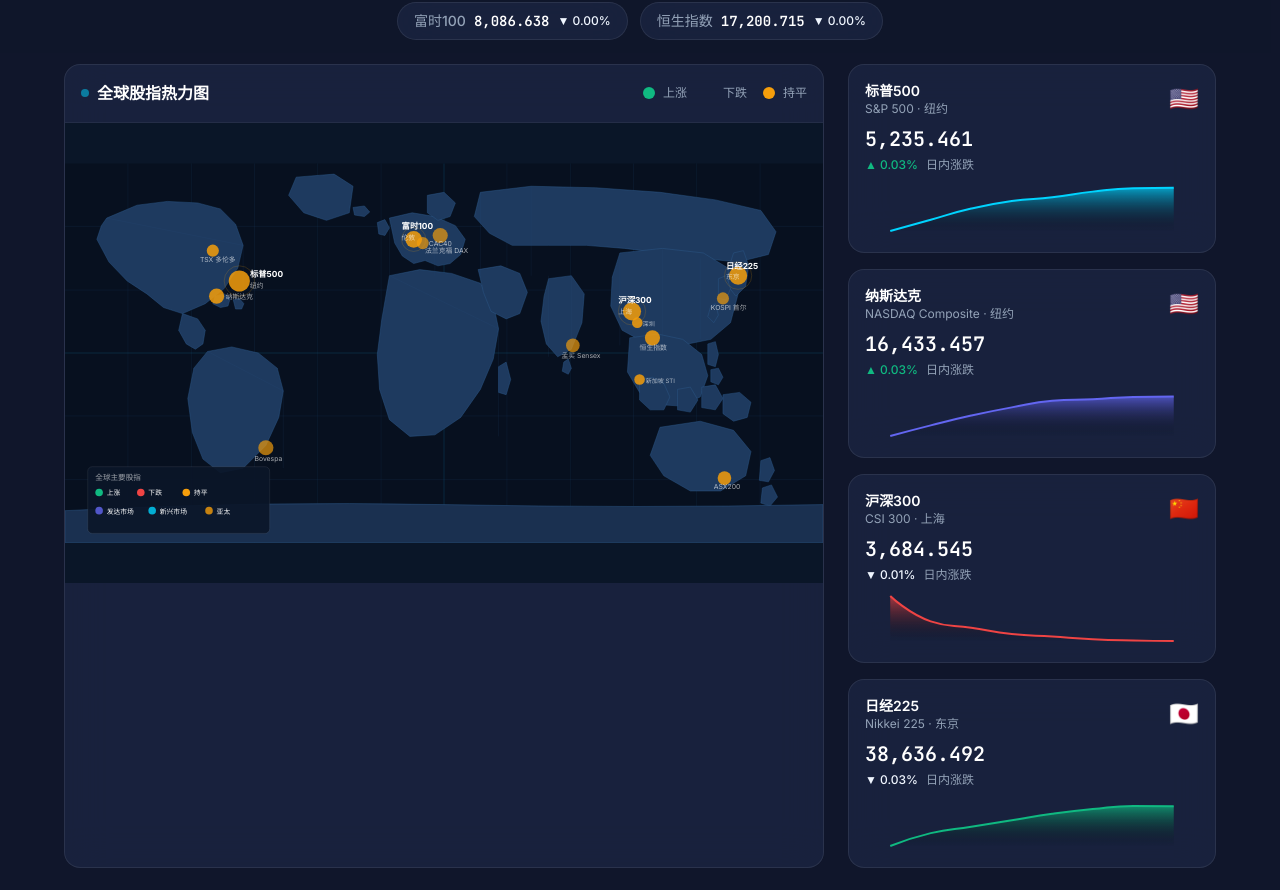
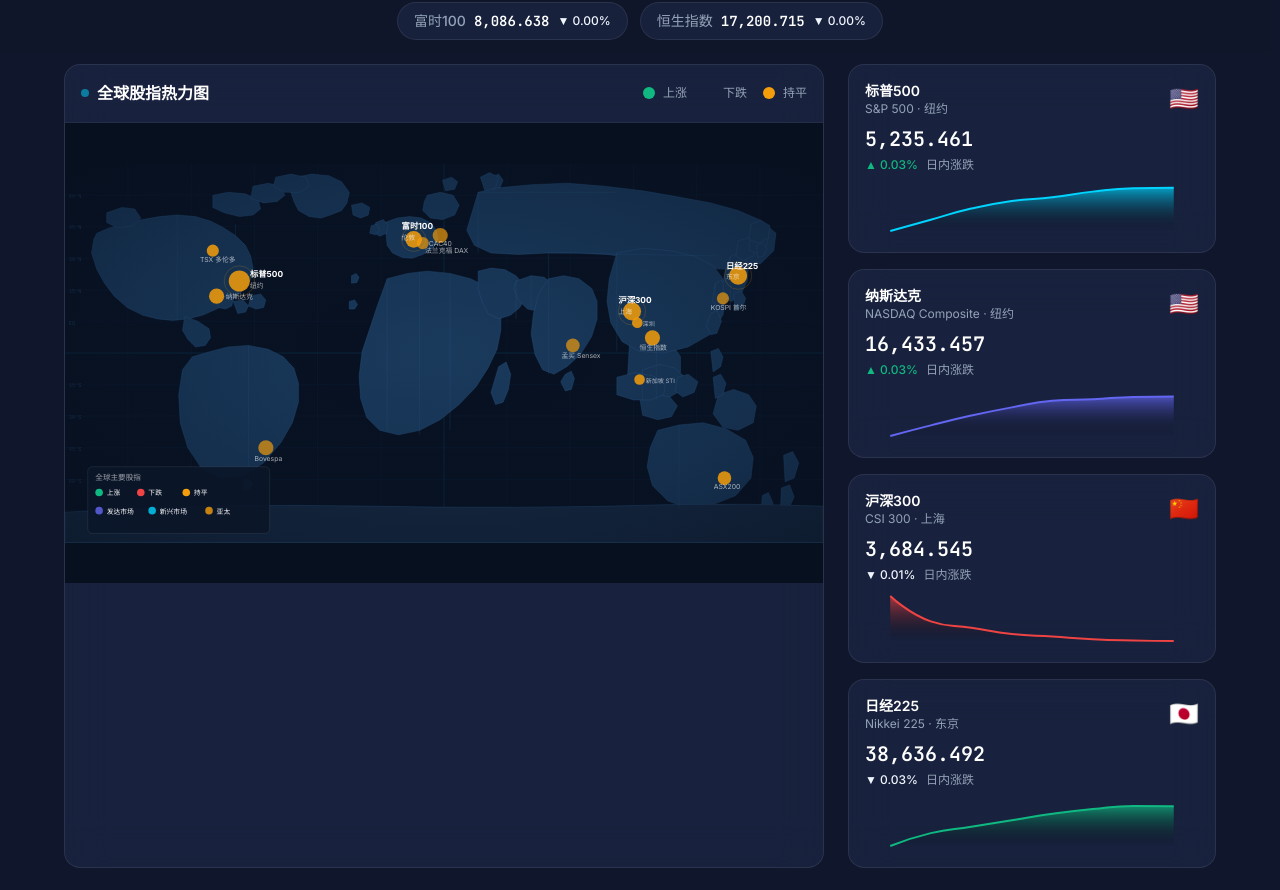
Before and after one commit to Alexbaoyc/nuevostec-web, a Nuxt app: page / in a window 1280 px wide. Shown: the part 4520-5410 px from the top of the page. Built offline with nearby package versions, Linux system fonts and the light colour scheme.

Commit message:
feat: 完善世界地图背景，增加详细大陆轮廓、经纬网格、国家边界线

```diff
--- a/components/TradeMap.vue
+++ b/components/TradeMap.vue
@@ -40,83 +40,148 @@
               <span class="w-3 h-3 rounded-full bg-[#F59E0B] inline-block ml-2"></span> 持平
             </div>
           </div>
-          <div class="relative bg-[#0a1628]">
+          <div class="relative bg-[#07101f]">
             <svg viewBox="0 0 1000 500" class="w-full h-[380px] lg:h-[460px]" xmlns="http://www.w3.org/2000/svg">
-              <!-- Ocean base -->
               <rect width="1000" height="500" fill="#07101f"/>
-              <!-- Ocean grid (latitude/longitude lines) -->
-              <g stroke="rgba(30,58,95,0.5)" stroke-width="0.5" fill="none">
-                <line x1="0" y1="83" x2="1000" y2="83"/><line x1="0" y1="167" x2="1000" y2="167"/><line x1="0" y1="250" x2="1000" y2="250"/><line x1="0" y1="333" x2="1000" y2="333"/><line x1="0" y1="417" x2="1000" y2="417"/>
+              <!-- Ocean grid (lat/lon lines every 30 degrees) -->
+              <g stroke="rgba(30,58,95,0.4)" stroke-width="0.5" fill="none">
+                <line x1="0" y1="42" x2="1000" y2="42"/><line x1="0" y1="83" x2="1000" y2="83"/><line x1="0" y1="125" x2="1000" y2="125"/><line x1="0" y1="167" x2="1000" y2="167"/><line x1="0" y1="208" x2="1000" y2="208"/><line x1="0" y1="250" x2="1000" y2="250"/><line x1="0" y1="292" x2="1000" y2="292"/><line x1="0" y1="333" x2="1000" y2="333"/><line x1="0" y1="375" x2="1000" y2="375"/><line x1="0" y1="417" x2="1000" y2="417"/><line x1="0" y1="458" x2="1000" y2="458"/>
                 <line x1="83" y1="0" x2="83" y2="500"/><line x1="167" y1="0" x2="167" y2="500"/><line x1="250" y1="0" x2="250" y2="500"/><line x1="333" y1="0" x2="333" y2="500"/><line x1="417" y1="0" x2="417" y2="500"/><line x1="500" y1="0" x2="500" y2="500"/><line x1="583" y1="0" x2="583" y2="500"/><line x1="667" y1="0" x2="667" y2="500"/><line x1="750" y1="0" x2="750" y2="500"/><line x1="833" y1="0" x2="833" y2="500"/><line x1="917" y1="0" x2="917" y2="500"/>
               </g>
-              <!-- Equator and prime meridian -->
-              <line x1="0" y1="250" x2="1000" y2="250" stroke="rgba(0,212,255,0.15)" stroke-width="0.8"/><line x1="500" y1="0" x2="500" y2="500" stroke="rgba(0,212,255,0.15)" stroke-width="0.8"/>
-              <!-- World Landmasses - proper continent shapes -->
-              <g fill="#1e3a5f" stroke="#2d5a8a" stroke-width="0.6">
-                <!-- Greenland -->
-                <path d="M305,18 L355,14 L380,30 L375,65 L345,75 L315,65 L295,42 Z"/>
-                <!-- North America -->
-                <path d="M55,72 L95,55 L135,50 L175,52 L205,60 L225,80 L235,108 L228,138 L210,165 L185,185 L155,198 L130,190 L108,172 L82,155 L58,130 L42,100 L48,82 Z"/>
-                <!-- Central America -->
-                <path d="M155,198 L175,205 L185,220 L182,238 L172,245 L160,238 L150,220 Z"/>
-                <!-- Caribbean -->
-                <path d="M198,175 L210,172 L218,178 L215,188 L205,190 L195,185 Z M222,180 L230,178 L236,185 L233,192 L225,192 Z"/>
-                <!-- South America -->
-                <path d="M188,248 L220,242 L255,250 L280,270 L288,300 L282,335 L265,372 L235,402 L205,408 L182,390 L168,355 L162,310 L170,270 Z"/>
-                <!-- Europe -->
-                <path d="M428,72 L458,65 L488,70 L515,82 L528,100 L522,120 L508,132 L492,135 L475,128 L460,132 L445,122 L435,105 Z"/>
+              <!-- Equator and Prime Meridian (highlighted) -->
+              <line x1="0" y1="250" x2="1000" y2="250" stroke="rgba(0,212,255,0.12)" stroke-width="1"/><line x1="500" y1="0" x2="500" y2="500" stroke="rgba(0,212,255,0.12)" stroke-width="1"/>
+              <!-- Latitude labels -->
+              <g fill="rgba(45,90,138,0.5)" font-size="7" font-family="monospace">
+                <text x="5" y="45">60°N</text><text x="5" y="87">45°N</text><text x="5" y="129">30°N</text><text x="5" y="171">15°N</text><text x="5" y="213">EQ</text><text x="5" y="295">15°S</text><text x="5" y="337">30°S</text><text x="5" y="379">45°S</text><text x="5" y="421">60°S</text>
+                <text x="85" y="497">90°W</text><text x="252" y="497">45°W</text><text x="420" y="497">0°</text><text x="585" y="497">45°E</text><text x="752" y="497">90°E</text><text x="918" y="497">135°E</text>
+              </g>
+              <!-- World Landmasses - Detailed Equirectangular Projection -->
+              <g fill="#1a3a5c" stroke="#2d5a8a" stroke-width="0.5">
+                <!-- GREENLAND -->
+                <path d="M305,18 L325,14 L348,16 L365,24 L375,38 L372,52 L365,62 L350,68 L338,72 L322,70 L308,62 L302,50 L298,38 Z"/>
+                <!-- ICELAND -->
+                <path d="M378,55 L392,52 L402,58 L400,68 L390,72 L380,68 Z"/>
+                <!-- NORTH AMERICA - Detailed coastal shape -->
+                <path d="M42,92 L58,85 L78,80 L102,74 L125,70 L148,68 L172,70 L192,76 L208,84 L225,95 L238,108 L245,122 L248,138 L244,155 L232,170 L218,182 L200,192 L182,200 L162,205 L142,207 L122,205 L102,200 L82,190 L65,175 L52,158 L42,140 L35,118 L38,100 Z"/>
+                <!-- CANADA Arctic Archipelago -->
+                <path d="M195,42 L215,38 L238,40 L255,48 L258,60 L248,68 L230,70 L210,65 L195,58 Z"/>
+                <path d="M248,30 L268,26 L285,30 L290,42 L280,50 L262,52 L245,46 Z"/>
+                <path d="M278,18 L298,14 L318,18 L322,30 L310,38 L290,38 L275,30 Z"/>
+                <!-- CENTRAL AMERICA & CARIBBEAN -->
+                <path d="M158,202 L175,208 L190,218 L192,230 L185,240 L172,242 L162,232 L155,220 Z"/>
+                <path d="M198,178 L212,175 L222,180 L220,188 L212,192 L202,190 Z"/>
+                <path d="M222,182 L235,180 L242,188 L238,196 L228,198 Z"/>
+                <path d="M245,175 L258,172 L265,180 L262,190 L252,192 L242,188 Z"/>
+                <!-- SOUTH AMERICA -->
+                <path d="M192,248 L215,242 L242,240 L268,245 L288,255 L302,270 L308,290 L308,315 L300,342 L285,368 L262,395 L235,412 L205,415 L180,402 L162,375 L152,342 L150,305 L155,272 L168,255 Z"/>
+                <!-- FALKLAND ISLANDS -->
+                <path d="M235,418 L242,415 L248,422 L244,430 L235,432 Z"/>
+                <!-- EUROPE - Detailed peninsulae and bays -->
+                <path d="M422,78 L438,72 L455,70 L470,72 L482,78 L490,88 L492,100 L485,112 L472,120 L458,125 L445,124 L432,118 L425,108 Z"/>
                 <!-- British Isles -->
-                <path d="M412,78 L422,74 L428,85 L422,95 L414,93 Z"/>
+                <path d="M410,78 L420,74 L426,82 L424,92 L415,96 L406,90 Z"/>
+                <path d="M404,82 L412,80 L415,88 L410,94 L402,92 Z"/>
                 <!-- Scandinavia -->
-                <path d="M478,42 L500,38 L515,52 L508,70 L492,75 L478,65 Z"/>
-                <!-- Iceland -->
-                <path d="M380,58 L395,56 L402,64 L395,70 L382,68 Z"/>
-                <!-- Africa -->
-                <path d="M428,148 L468,140 L510,145 L548,158 L565,185 L572,218 L565,258 L548,298 L522,335 L488,358 L455,360 L428,338 L415,298 L412,252 L418,205 Z"/>
+                <path d="M478,42 L495,38 L512,42 L520,55 L514,68 L498,74 L482,72 L472,62 L474,50 Z"/>
+                <!-- Svalbard -->
+                <path d="M498,22 L510,18 L518,24 L514,34 L502,36 Z"/>
+                <!-- Novaya Zemlya -->
+                <path d="M562,18 L572,14 L578,22 L574,32 L564,34 Z"/>
+                <!-- AFRICA - Detailed shape with Horn, Gulf of Guinea -->
+                <path d="M425,152 L452,145 L478,142 L508,145 L535,152 L555,162 L568,178 L575,198 L575,220 L570,245 L558,270 L542,295 L520,318 L495,338 L468,352 L440,358 L415,352 L398,335 L390,310 L388,280 L392,248 L402,218 L412,188 Z"/>
                 <!-- Madagascar -->
-                <path d="M572,268 L582,262 L588,285 L582,305 L572,302 Z"/>
-                <!-- Middle East / Arabian Peninsula -->
-                <path d="M545,140 L575,135 L600,145 L610,170 L600,198 L582,205 L562,195 L552,170 L548,152 Z"/>
-                <!-- India / South Asia -->
-                <path d="M638,152 L668,148 L685,172 L682,210 L668,245 L650,255 L635,238 L628,208 L632,175 Z"/>
+                <path d="M572,268 L582,262 L588,278 L585,298 L578,315 L568,318 L562,302 Z"/>
+                <!-- Azores -->
+                <path d="M378,148 L384,145 L388,150 L385,157 L378,158 Z"/>
+                <!-- Canary Islands -->
+                <path d="M375,182 L382,180 L386,186 L382,192 L375,192 Z"/>
+                <!-- MIDDLE EAST & ARABIAN PENINSULA -->
+                <path d="M545,142 L562,138 L580,140 L595,148 L605,160 L608,175 L600,190 L588,200 L572,205 L558,198 L550,182 L545,165 Z"/>
+                <!-- Persian Gulf / Iran -->
+                <path d="M595,155 L615,148 L632,150 L645,160 L648,175 L640,188 L625,195 L610,192 L598,180 L592,165 Z"/>
+                <!-- SOUTH ASIA - Indian Subcontinent -->
+                <path d="M638,152 L658,148 L678,152 L695,165 L702,182 L702,205 L695,228 L680,252 L662,268 L645,278 L630,272 L620,252 L615,225 L618,198 L625,172 Z"/>
                 <!-- Sri Lanka -->
-                <path d="M658,262 L664,258 L668,270 L664,278 L656,274 Z"/>
-                <!-- Russia / Northern Asia -->
-                <path d="M548,38 L615,30 L700,32 L785,38 L858,48 L918,62 L938,90 L928,120 L888,130 L838,125 L788,118 L738,112 L688,108 L638,108 L590,108 L560,92 L540,70 Z"/>
-                <!-- China / East Asia -->
-                <path d="M732,118 L788,112 L842,118 L878,140 L888,172 L878,210 L852,232 L812,240 L768,238 L735,220 L720,188 L722,150 Z"/>
-                <!-- Japan -->
-                <path d="M882,118 L895,115 L902,135 L898,162 L885,175 L875,162 L875,140 Z"/>
-                <!-- Korea -->
-                <path d="M862,152 L872,148 L878,165 L872,180 L862,178 Z"/>
+                <path d="M660,278 L668,274 L672,284 L668,298 L660,300 L654,288 Z"/>
+                <!-- SOUTHEAST ASIA - Detailed peninsula and islands -->
+                <path d="M745,232 L765,228 L785,230 L802,240 L812,255 L812,275 L805,295 L790,308 L770,312 L752,305 L742,285 Z"/>
+                <!-- Indonesian Archipelago - Borneo -->
+                <path d="M762,272 L785,265 L805,270 L818,282 L815,298 L798,308 L778,310 L762,302 Z"/>
+                <!-- Java -->
+                <path d="M758,308 L778,304 L798,308 L808,320 L800,334 L782,338 L762,332 Z"/>
+                <!-- Sumatra -->
+                <path d="M728,282 L752,276 L775,280 L792,290 L790,305 L772,312 L750,312 L728,305 Z"/>
+                <!-- Sulawesi -->
+                <path d="M808,282 L822,278 L835,288 L830,302 L815,308 L805,300 Z"/>
+                <!-- Papua New Guinea -->
+                <path d="M862,305 L882,298 L902,305 L912,320 L908,342 L888,352 L868,348 L855,330 Z"/>
+                <!-- PHILIPPINES -->
+                <path d="M852,248 L862,244 L868,255 L865,268 L855,275 Z"/>
+                <path d="M855,282 L865,278 L872,290 L868,305 L858,310 Z"/>
+                <!-- RUSSIA / NORTHERN EURASIA - Detailed with major indentations -->
+                <path d="M545,38 L572,32 L615,28 L662,26 L712,30 L762,36 L808,44 L852,52 L888,62 L918,75 L938,92 L935,115 L918,132 L882,140 L840,138 L798,132 L755,125 L715,120 L675,118 L638,118 L598,120 L562,118 L540,108 L530,88 Z"/>
+                <!-- Novaya Zemlya / Franz Josef -->
+                <path d="M548,18 L560,12 L572,18 L568,32 L554,36 Z"/>
+                <!-- EAST ASIA - China, Korea, Japan -->
+                <path d="M728,118 L762,112 L798,115 L830,122 L855,135 L868,152 L872,175 L868,200 L852,225 L822,242 L790,250 L758,248 L735,235 L720,210 L715,182 L718,152 Z"/>
+                <!-- Korea Peninsula -->
+                <path d="M858,158 L866,154 L874,165 L872,182 L862,190 L854,182 Z"/>
                 <!-- Taiwan -->
-                <path d="M852,188 L858,185 L862,200 L856,210 L848,202 Z"/>
-                <!-- Southeast Asia -->
-                <path d="M745,230 L782,225 L815,232 L840,252 L848,280 L838,308 L812,320 L782,318 L758,302 L742,275 Z"/>
-                <!-- Philippines -->
-                <path d="M848,238 L858,235 L862,252 L858,268 L848,265 Z M852,272 L862,270 L868,282 L862,292 L852,288 Z"/>
-                <!-- Indonesia -->
-                <path d="M758,285 L775,282 L790,290 L798,308 L790,325 L772,325 L758,312 Z M808,298 L825,295 L835,312 L825,328 L808,325 Z M840,295 L858,292 L868,310 L858,325 L840,322 Z"/>
-                <!-- Papua New Guinea -->
-                <path d="M868,305 L890,302 L905,315 L900,335 L882,340 L868,330 Z"/>
-                <!-- Australia -->
-                <path d="M785,348 L838,340 L882,352 L905,380 L898,412 L865,432 L825,432 L790,412 L772,385 Z"/>
-                <!-- New Zealand -->
-                <path d="M918,392 L930,388 L936,405 L928,420 L916,418 Z M920,428 L932,424 L940,440 L930,452 L918,448 Z"/>
-                <!-- Antarctica (bottom edge) -->
-                <path d="M0,458 Q250,445 500,450 Q750,455 1000,450 L1000,500 L0,500 Z" fill="#1a3050"/>
+                <path d="M852,198 L860,194 L866,208 L860,224 L852,226 L846,214 Z"/>
+                <!-- Japan - Honshu main island -->
+                <path d="M878,122 L892,118 L902,132 L900,155 L892,172 L880,182 L870,178 L868,158 L872,138 Z"/>
+                <!-- Hokkaido -->
+                <path d="M888,102 L902,98 L912,108 L908,122 L895,128 L885,122 Z"/>
+                <!-- Kyushu -->
+                <path d="M882,172 L892,168 L898,178 L894,190 L884,194 Z"/>
+                <!-- Sakhalin -->
+                <path d="M905,95 L918,90 L928,98 L924,112 L912,118 L902,114 Z"/>
+                <!-- KURIL ISLANDS -->
+                <path d="M912,108 L920,105 L926,112 L922,122 L914,124 Z"/>
+                <!-- AUSTRALIA -->
+                <path d="M782,352 L810,345 L842,342 L872,350 L898,365 L908,388 L905,415 L885,438 L855,450 L822,455 L795,445 L775,425 L768,400 L772,375 Z"/>
+                <!-- Tasmania -->
+                <path d="M920,438 L928,434 L934,448 L928,462 L918,462 Z"/>
+                <!-- NEW ZEALAND -->
+                <path d="M948,385 L960,380 L968,395 L962,415 L950,420 Z"/>
+                <path d="M945,428 L956,424 L962,440 L955,455 L944,455 Z"/>
+                <!-- ANTARCTICA (southern edge) -->
+                <path d="M0,460 Q200,448 400,452 Q600,456 800,450 Q900,448 1000,452 L1000,500 L0,500 Z" fill="#162840"/>
+                <!-- Subcontinent overlays -->
+                <!-- Alaska -->
+                <path d="M55,65 L75,58 L92,60 L100,72 L90,82 L70,85 L55,78 Z"/>
+                <!-- Kamchatka -->
+                <path d="M905,80 L918,75 L930,82 L928,98 L915,105 L902,100 Z"/>
               </g>
-              <!-- Country borders overlay for depth -->
-              <g fill="none" stroke="rgba(45,90,138,0.4)" stroke-width="0.4">
-                <!-- Major country divisions -->
-                <path d="M732,118 L732,240"/><path d="M788,112 L788,240"/><path d="M838,125 L838,232"/>
-                <path d="M638,148 L638,255"/><path d="M668,148 L668,255"/>
-                <path d="M548,38 L548,148"/><path d="M615,30 L615,148"/>
-                <path d="M428,72 L428,148"/><path d="M488,70 L488,148"/>
-                <path d="M55,72 L235,108"/><path d="M235,108 L235,185"/>
-                <path d="M188,248 L288,300"/><path d="M288,300 L288,402"/>
-                <path d="M428,148 L572,218"/><path d="M572,218 L572,360"/>
+              <!-- Major country border lines -->
+              <g fill="none" stroke="rgba(45,90,138,0.6)" stroke-width="0.6">
+                <!-- North America borders -->
+                <path d="M148,68 L148,207"/><path d="M225,95 L225,80"/>
+                <!-- South America borders -->
+                <path d="M242,240 L242,415"/>
+                <!-- Africa borders -->
+                <path d="M508,145 L508,352"/>
+                <!-- Europe/Asia border -->
+                <path d="M545,38 L545,118"/><path d="M638,118 L638,152"/><path d="M728,118 L728,248"/>
+                <!-- India border -->
+                <path d="M638,152 L638,278"/>
+                <!-- Australia border -->
+                <path d="M810,345 L810,455"/>
+                <!-- Country divisions -->
+                <path d="M858,158 L858,190"/><path d="M878,122 L878,194"/>
+                <path d="M615,148 L615,192"/><path d="M595,155 L595,205"/>
+                <path d="M468,142 L468,358"/><path d="M425,152 L425,352"/>
+                <path d="M780,228 L780,312"/><path d="M762,272 L762,312"/>
+                <path d="M545,38 L728,38"/><path d="M638,118 L862,122"/>
               </g>
+              <!-- Ocean depth gradient overlay -->
+              <defs>
+                <radialGradient id="oceanGlow" cx="50%" cy="50%" r="70%">
+                  <stop offset="0%" stop-color="rgba(10,30,60,0)"/>
+                  <stop offset="100%" stop-color="rgba(7,16,31,0.5)"/>
+                </radialGradient>
+              </defs>
+              <rect width="1000" height="500" fill="url(#oceanGlow)"/>
 
               <!-- Market Bubbles -->
               <!-- New York S&P500 -->
```
